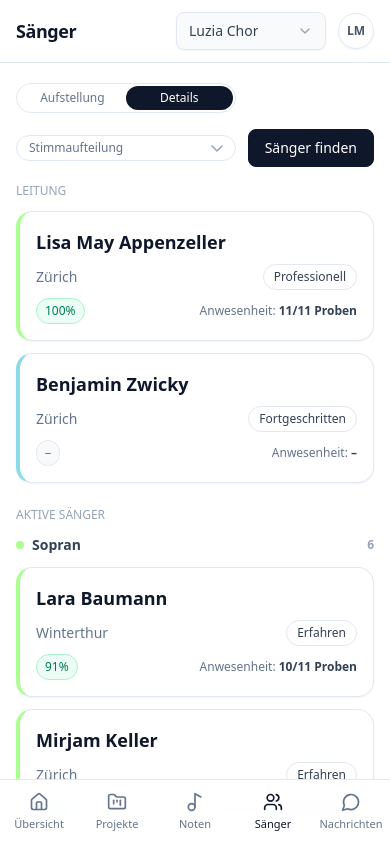
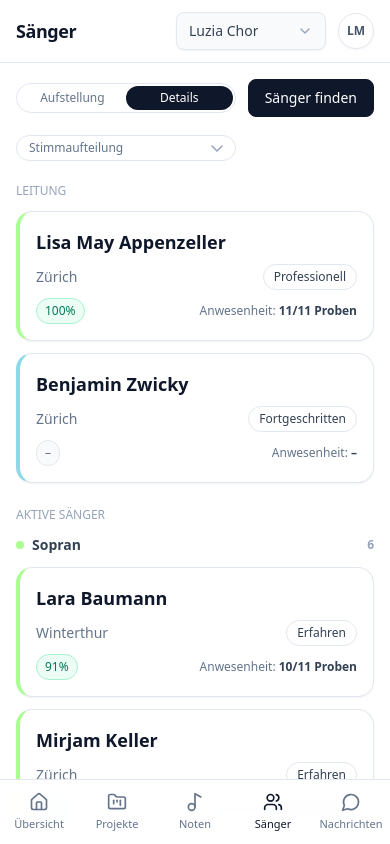
Before and after one commit to TechvibeVentures/Choirmaster, a Next.js app: page /people in a window 390 px wide. Shown: the top 844 px of the page. Built offline with nearby package versions, Linux system fonts and the light colour scheme.

Commit message:
Keep mobile action top-right

```diff
--- a/app/(app)/people/page.tsx
+++ b/app/(app)/people/page.tsx
@@ -263,13 +263,9 @@ export default function PeoplePage() {
                 </svg>
               </span>
             </button>
-            <button
-              type="button"
-              onClick={handleComingSoon}
-              className="rounded-lg border border-slate-900 bg-slate-900 px-4 py-2 text-sm text-white sm:hidden"
-            >
+            <span className="invisible rounded-lg border border-slate-900 px-4 py-2 text-sm sm:hidden">
               Sänger finden
-            </button>
+            </span>
           </div>
           <div className="order-1 flex items-center gap-3 sm:order-2">
             <div className="flex w-full flex-1 min-w-[140px] rounded-full border border-slate-200 bg-white p-0.5 sm:w-auto sm:flex-none">
@@ -296,9 +292,13 @@ export default function PeoplePage() {
                 Details
               </button>
             </div>
-            <span className="invisible rounded-lg border border-slate-900 px-4 py-2 text-sm sm:hidden">
+            <button
+              type="button"
+              onClick={handleComingSoon}
+              className="rounded-lg border border-slate-900 bg-slate-900 px-4 py-2 text-sm text-white sm:hidden"
+            >
               Sänger finden
-            </span>
+            </button>
           </div>
         </div>
         <button
```
